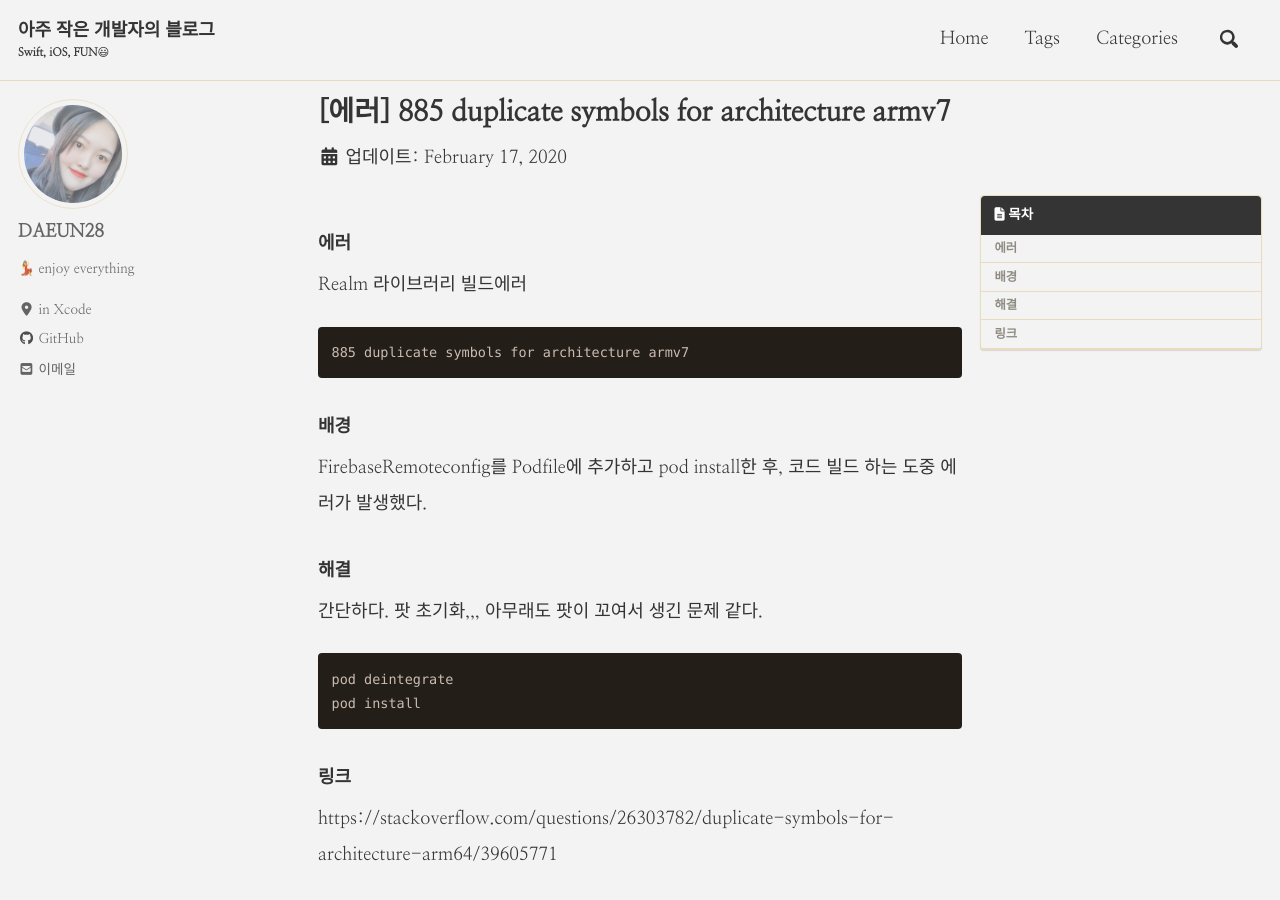
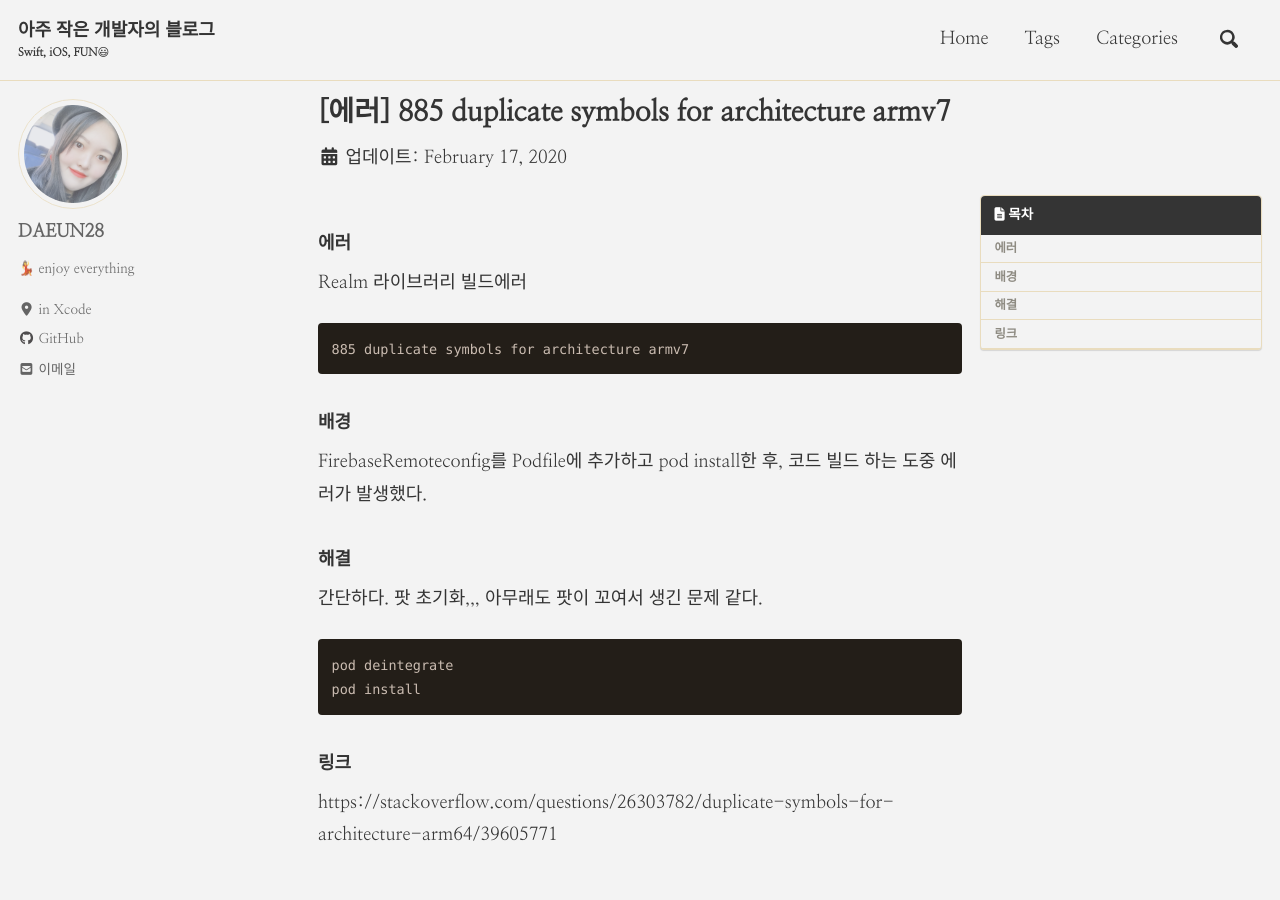
Before and after one commit to DAEUN28/DAEUN28.github.io, a Jekyll site: the page built from _posts/2020-02-17-post12.md, in a window 1280 px wide and 900 px high. Built offline with Jekyll 4.4.1, drawn with Linux system fonts in a browser that asks for light colours; cached includes are drawn as plain includes; nearby versions of some CDN libraries; comment, search, counter and statistics services are not loaded.

Commit message:
Update _page.scss

```diff
--- a/_sass/minimal-mistakes/_page.scss
+++ b/_sass/minimal-mistakes/_page.scss
@@ -108,7 +108,7 @@ body {
   p,
   li,
   dl {
-    line-height: 2;
+    line-height: 1.8;
     font-size: 1em;
   }
 
```
